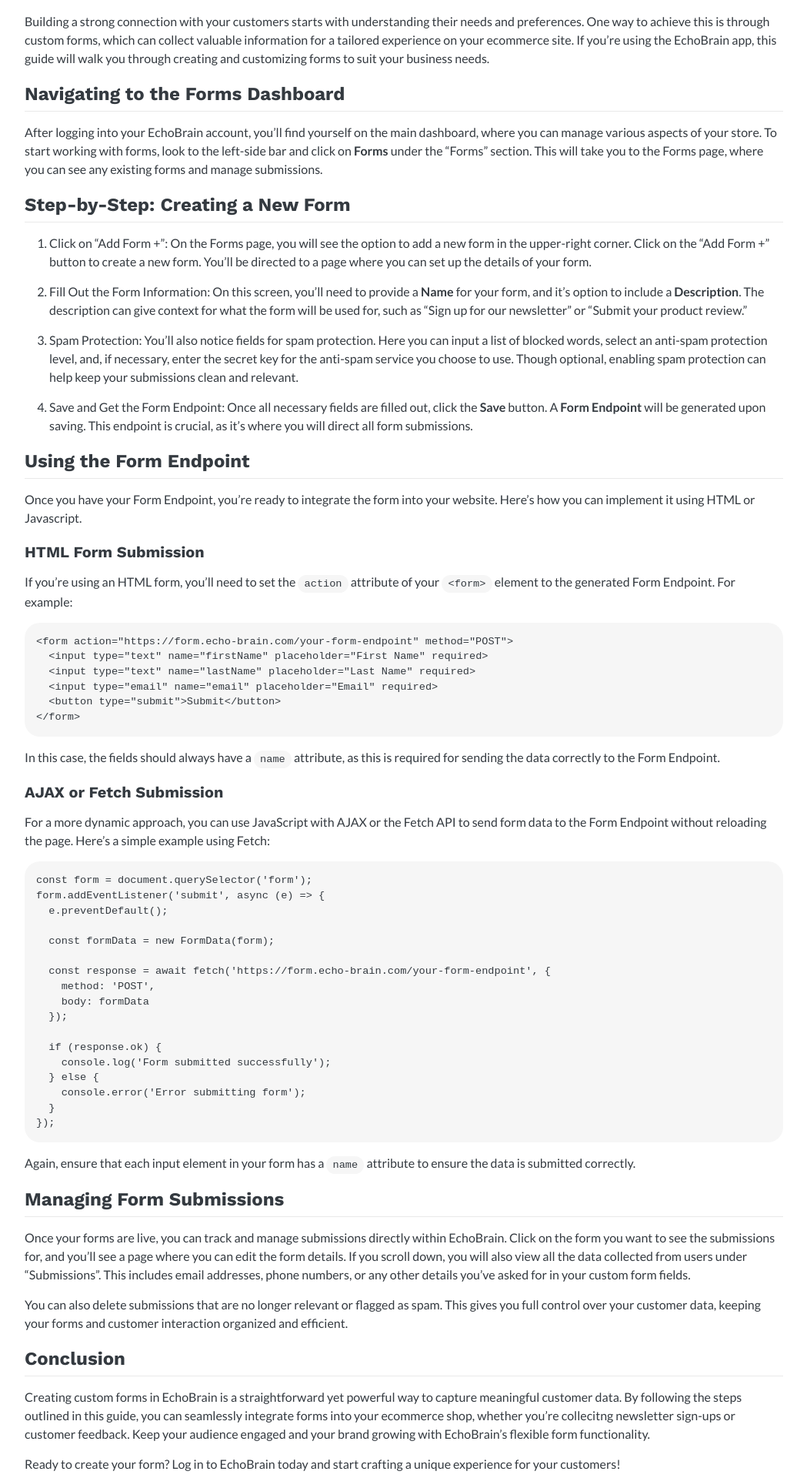
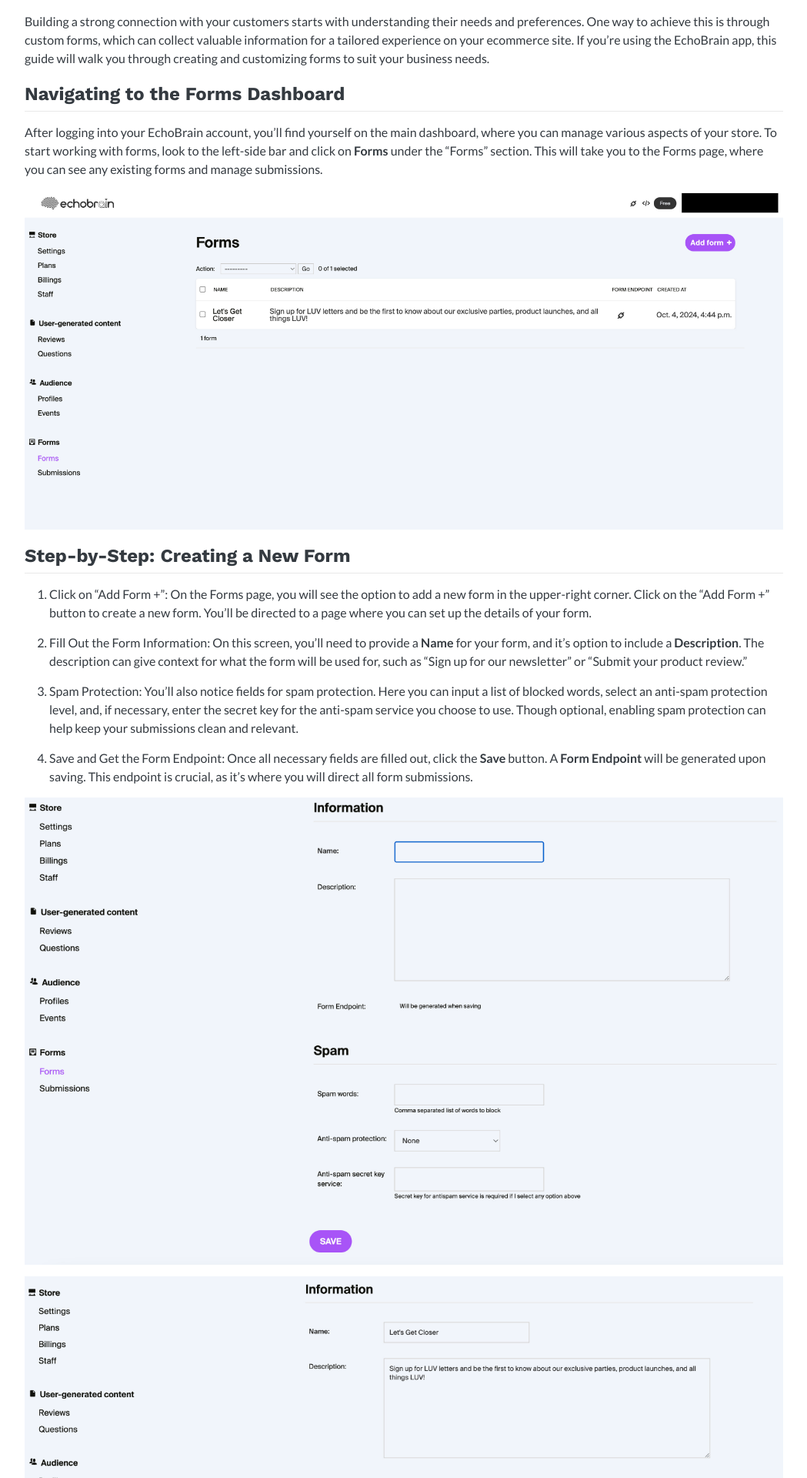
Before and after one commit to echo-brain/echo-brain.github.io, a Jekyll site: the page built from _posts/2024-10-21-adding-custom-forms-to-your-shop.md, in a window 1280 px wide. Shown: the part 319-2239 px from the top of the page at 77% size, without its empty margins (115-1164 px from the left). Built offline with Jekyll 4.4.1, drawn with Linux system fonts in a browser that asks for light colours.

Commit message:
adding images to form creation article

```diff
--- a/_posts/2024-10-21-adding-custom-forms-to-your-shop.md
+++ b/_posts/2024-10-21-adding-custom-forms-to-your-shop.md
@@ -13,6 +13,8 @@
 ## Navigating to the Forms Dashboard
 After logging into your EchoBrain account, you'll find yourself on the main dashboard, where you can manage various aspects of your store. To start working with forms, look to the left-side bar and click on **Forms** under the "Forms" section. This will take you to the Forms page, where you can see any existing forms and manage submissions.
 
+![EchoBrain forms dashboard](/assets/posts/echo-brain.com_admin_forms_dashboard.jpg)
+
 ## Step-by-Step: Creating a New Form
 1. Click on "Add Form +": On the Forms page, you will see the option to add a new form in the upper-right corner. Click on the "Add Form +" button to create a new form. You'll be directed to a page where you can set up the details of your form.
 
@@ -21,6 +23,10 @@
 3. Spam Protection: You'll also notice fields for spam protection. Here you can input a list of blocked words, select an anti-spam protection level, and, if necessary, enter the secret key for the anti-spam service you choose to use. Though optional, enabling spam protection can help keep your submissions clean and relevant.
 
 4. Save and Get the Form Endpoint: Once all necessary fields are filled out, click the **Save** button. A **Form Endpoint** will be generated upon saving. This endpoint is crucial, as it's where you will direct all form submissions.
+
+![Create a new form with EchoBrain](/assets/posts/echo-brain.com_admin_create_form.jpg)
+
+![Get the new form endpoint](/assets/posts/echo-brain.com_admin_edit_form.jpg)
 
 ## Using the Form Endpoint
 Once you have your Form Endpoint, you're ready to integrate the form into your website. Here's how you can implement it using HTML or Javascript.
```
Also changed, not shown: other parts of _posts/2024-10-21-adding-custom-forms-to-your-shop.md (+2 -0 lines), assets/posts/echo-brain.com_admin_create_form.jpg (added), assets/posts/echo-brain.com_admin_edit_form.jpg (added), assets/posts/echo-brain.com_admin_form_submissions.jpg (added), assets/posts/echo-brain.com_admin_forms_dashboard.jpg (added).
